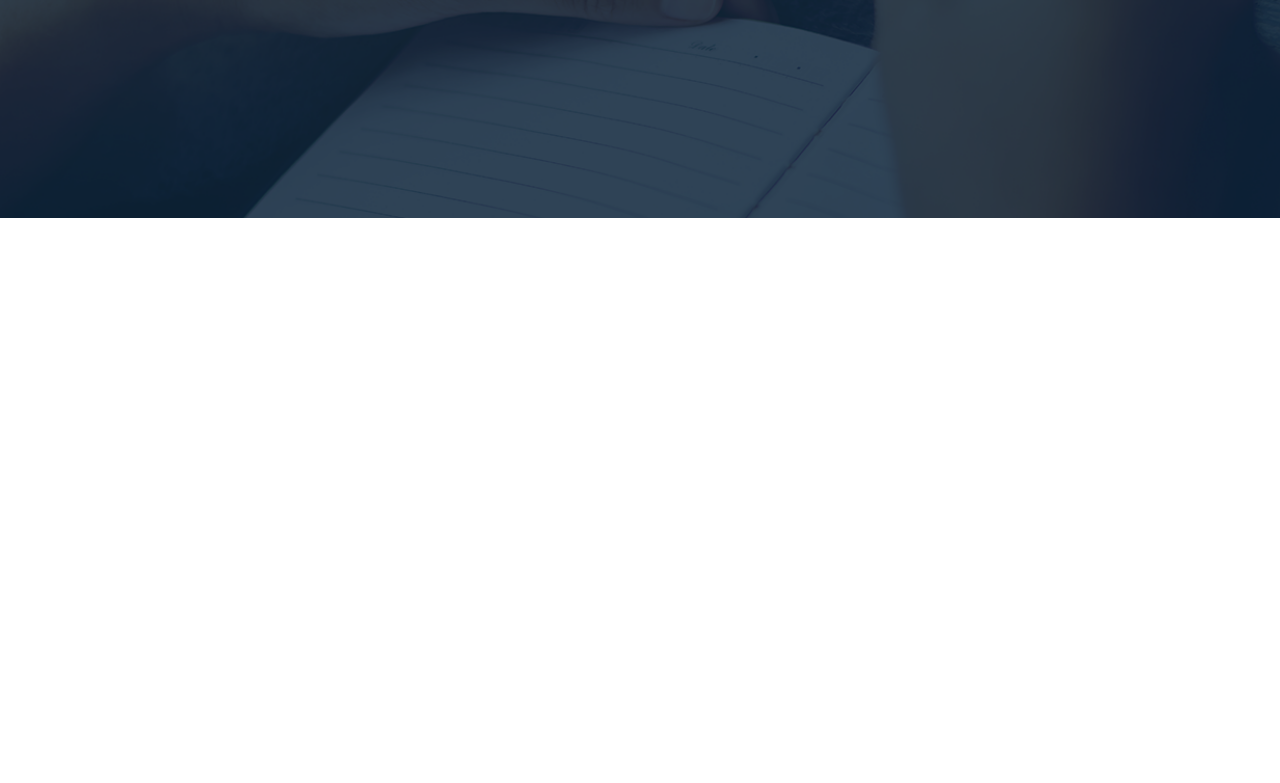
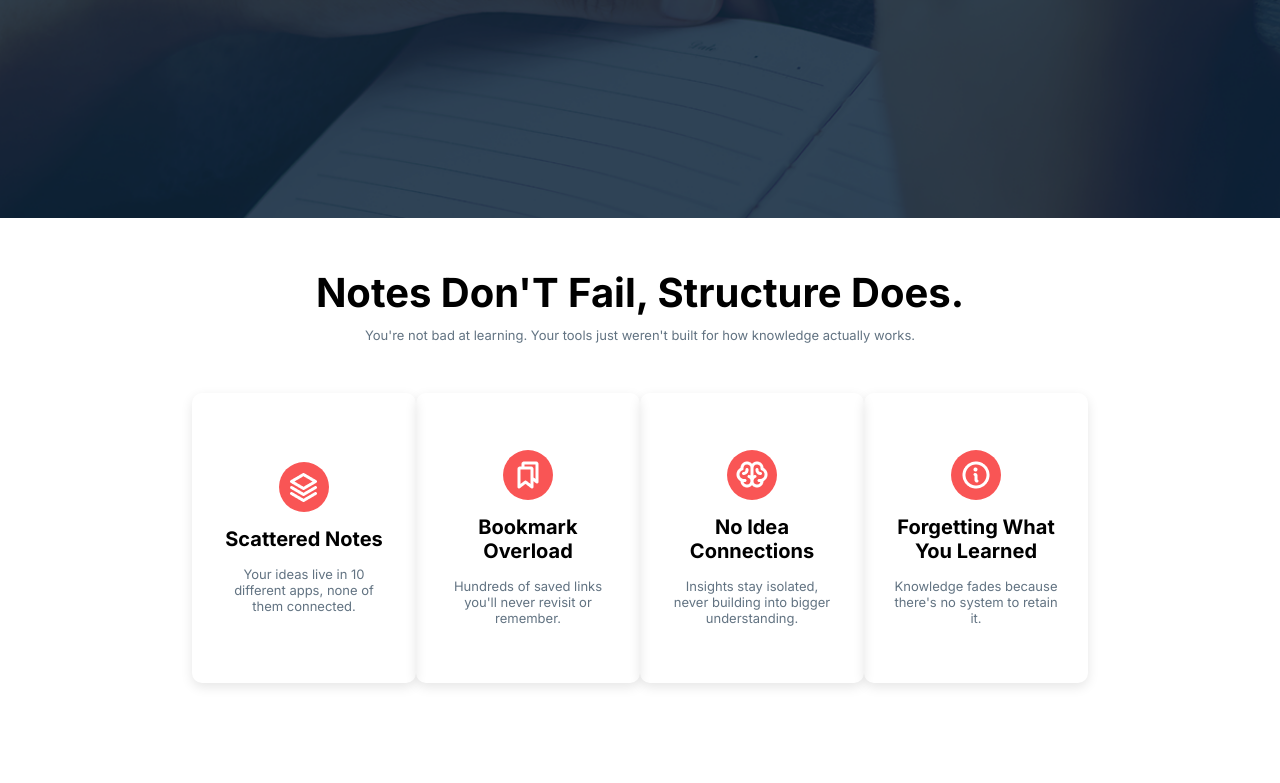
Before and after one commit to Shifath0570/first_assingment, a plain HTML site: page index.html in a window 1280 px wide. Shown: the part 566-1349 px from the top of the page. Before the commit the page ends 800 px from the top, so only its background shows below. Drawn offline with Linux system fonts and the light colour scheme.

Commit message:
card part Done

```diff
--- a/index.html
+++ b/index.html
@@ -55,6 +55,74 @@
     </header>
 
 
+    <main>
+        <section>
+            <div class="card_discription">
+                <h1>Notes Don'T Fail, Structure Does.</h1>
+                <p>You're not bad at learning. Your tools just weren't built for how knowledge actually works.</p>
+            </div>
+
+            <div class="all_card_items">
+                <div class="card_items">
+                    <div class="card">
+                        <div class="card_img">
+                            <img src="assets/Vector.png" alt="">
+                        </div>
+                        <div class="card_title">
+                            <h2>Scattered Notes</h2>
+                        </div>
+                        <div class="card_details">
+                            <p>Your ideas live in 10 different apps, none of them connected.</p>
+                        </div>
+                    </div>
+
+                    <div class="card">
+                        <div class="card_img">
+                            <img src="assets/Bookmarks.png" alt="">
+                        </div>
+                        <div class="card_title">
+                            <h2>Bookmark Overload</h2>
+                        </div>
+                        <div class="card_details">
+                            <p>Hundreds of saved links you'll never revisit or remember.</p>
+                        </div>
+                    </div>
+
+                    <div class="card">
+                        <div class="card_img">
+                            <img src="assets/Brain.png" alt="">
+                        </div>
+                        <div class="card_title">
+                            <h2>No Idea Connections</h2>
+                        </div>
+                        <div class="card_details">
+                            <p>Insights stay isolated, never building into bigger understanding.</p>
+                        </div>
+                    </div>
+
+                    <div class="card">
+                        <div class="card_img">
+                            <img src="assets/Info.png" alt="">
+                        </div>
+                        <div class="card_title">
+                            <h2>Forgetting What You Learned</h2>
+                        </div>
+                        <div class="card_details">
+                            <p>Knowledge fades because there's no system to retain it.</p>
+                        </div>
+                    </div>
+                </div>
+            </div>
+        </section>
+
+
+
+
+
+
+
+
+    </main>
 
 </body>
 
--- a/style.css
+++ b/style.css
@@ -98,3 +98,64 @@
     font-weight: 500;
     border-radius: 3px;
 }
+
+
+
+
+
+
+.card_discription{
+    text-align: center;
+    margin: 50px 0;
+}
+.card_discription h1{
+    font-size: 40px;
+    margin: 10px 0;
+}
+.card_discription p{
+    color: #627382;
+    font-size: 13px;
+}
+
+.all_card_items{
+    display: flex;
+    justify-content: center;
+    align-items: center;
+}
+.card_items{
+    width: 70%;
+    display: flex;
+    justify-content: space-between;
+    align-items: center;
+    margin-bottom: 100px;
+}
+.card{
+    height: 230px;
+    width: 230px;
+    display: flex;
+    flex-direction: column;
+    justify-content: center;
+    align-items: center;
+    padding: 30px;
+    box-shadow: rgba(0, 0, 0, 0.1) 0px 4px 12px;
+    border-radius: 10px;
+}
+.card_img{
+    height: 50px;
+    width: 50px;
+    display: flex;
+    justify-content: center;
+    align-items: center;
+    background-color: #F95555;
+    border-radius: 50px;
+}
+.card h2{
+    text-align: center;
+    font-size: 20px;
+    margin: 15px 0;
+}
+.card p{
+    color: #627382;
+    font-size: 13px;
+    text-align: center;
+}
```
